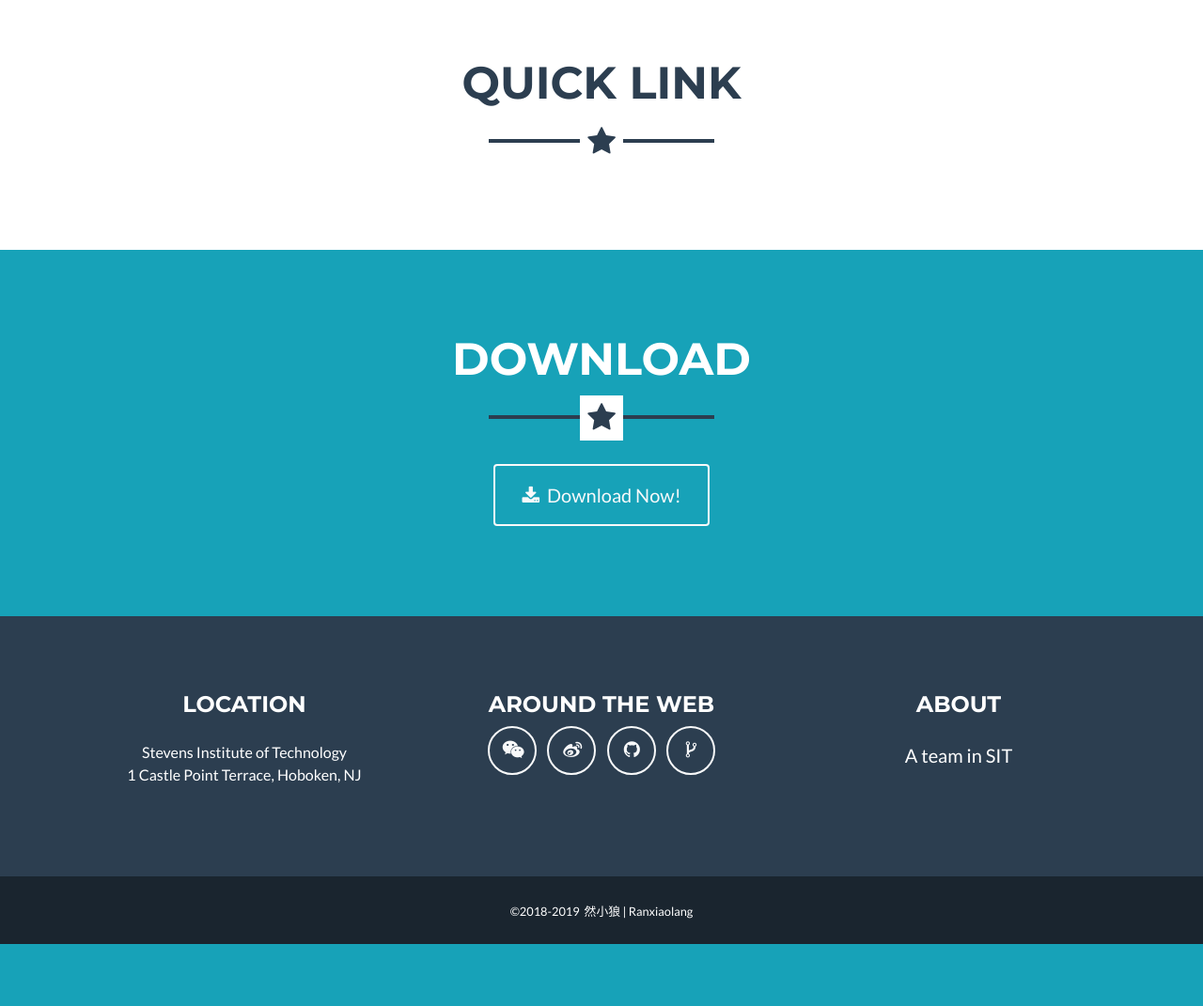
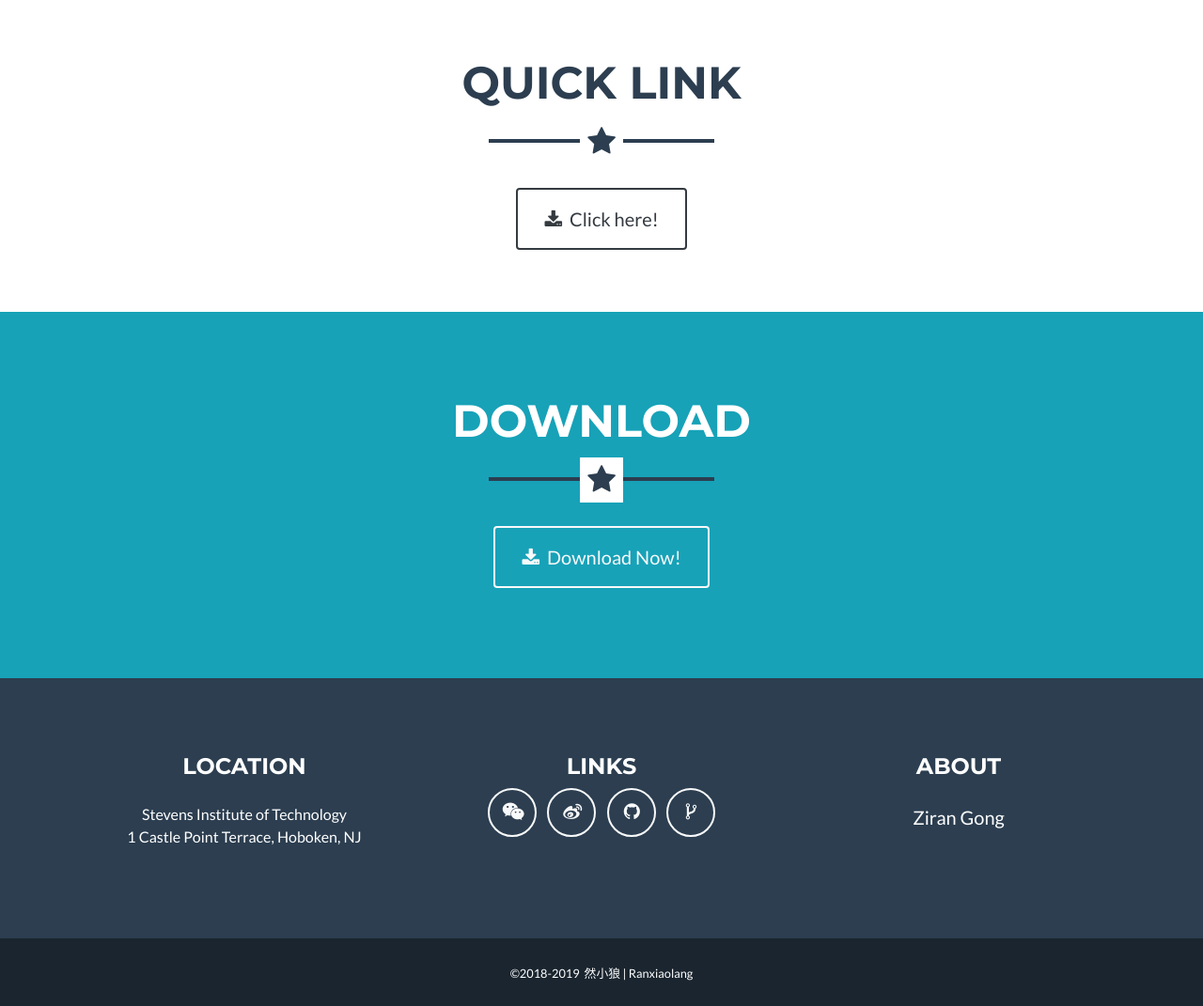
Before and after one commit to nature1995/Image-classifiers-on-Django-with-RESTAPI-V2, a Django app: template templates/home.html in a window 1280 px wide. Shown: the part 825-1896 px from the top of the page at 94% size. Before the commit the page ends 1830 px from the top, so only its background shows below. Run offline with Django 3.2, Linux system fonts and the light colour scheme; the template is opened without the code that fills it, so the values that code supplies are empty; some libraries are stand-ins or nearby versions.

Commit message:
feat:更新V2

```diff
--- a/templates/base.html
+++ b/templates/base.html
@@ -22,7 +22,7 @@
 <!-- navbar -->
 <body id="page-top">
     <nav class="navbar navbar-light navbar-expand-lg fixed-top bg-secondary text-uppercase" id="mainNav">
-        <div class="container"><a class="navbar-brand js-scroll-trigger" href="#page-top">ATCC</a><button data-toggle="collapse" data-target="#navbarResponsive" class="navbar-toggler navbar-toggler-right text-uppercase bg-info text-white rounded" aria-controls="navbarResponsive"
+        <div class="container"><a class="navbar-brand js-scroll-trigger" href="#page-top">AI</a><button data-toggle="collapse" data-target="#navbarResponsive" class="navbar-toggler navbar-toggler-right text-uppercase bg-info text-white rounded" aria-controls="navbarResponsive"
                 aria-expanded="false" aria-label="Toggle navigation"><i class="fa fa-bars"></i></button>
             <div class="collapse navbar-collapse" id="navbarResponsive">
                 <ul class="nav navbar-nav ml-auto">
@@ -88,17 +88,21 @@
                     <p>Stevens Institute of Technology<br>1 Castle Point Terrace, Hoboken, NJ<br></p>
                 </div>
                 <div class="col-md-4 mb-5 mb-lg-0">
-                    <h4 class="text-uppercase">Around the Web</h4>
+                    <h4 class="text-uppercase">Links</h4>
                     <ul class="list-inline">
-                        <li class="list-inline-item"><a class="btn btn-outline-light btn-social text-center rounded-circle" role="button" href="#"><i class="fa fa-weixin fa-fw"></i></a></li>
-                        <li class="list-inline-item"><a class="btn btn-outline-light btn-social text-center rounded-circle" role="button" href="#"><i class="fa fa-weibo fa-fw"></i></a></li>
-                        <li class="list-inline-item"><a class="btn btn-outline-light btn-social text-center rounded-circle" role="button" href="#"><i class="fa fa-github fa-fw"></i></a></li>
-                        <li class="list-inline-item"><a class="btn btn-outline-light btn-social text-center rounded-circle" role="button" href="#"><i class="fa fa-code-fork fa-fw"></i></a></li>
+                        <li class="list-inline-item"><a class="btn btn-outline-light btn-social text-center rounded-circle"
+                                                        role="button" href="#"><i class="fa fa-weixin fa-fw"></i></a></li>
+                        <li class="list-inline-item"><a class="btn btn-outline-light btn-social text-center rounded-circle"
+                                                        role="button" href="#"><i class="fa fa-weibo fa-fw"></i></a></li>
+                        <li class="list-inline-item"><a class="btn btn-outline-light btn-social text-center rounded-circle"
+                                                        role="button" href="https://github.com/nature1995/Image-classifiers-on-Django-with-RESTAPI-V2"><i class="fa fa-github fa-fw"></i></a></li>
+                        <li class="list-inline-item"><a class="btn btn-outline-light btn-social text-center rounded-circle"
+                                                        role="button" href="https://github.com/nature1995/Image-classifiers-on-Django-with-RESTAPI-V2"><i class="fa fa-code-fork fa-fw"></i></a></li>
                     </ul>
                 </div>
                 <div class="col-md-4">
                     <h4 class="text-uppercase mb-4">About</h4>
-                    <p class="lead mb-0"><span>A team in SIT</span></p>
+                    <p class="lead mb-0"><span>Ziran Gong</span></p>
                 </div>
             </div>
         </div>
--- a/templates/home.html
+++ b/templates/home.html
@@ -21,6 +21,8 @@
       <div class="container">
           <h2 class="text-uppercase text-center text-secondary">Quick Link</h2>
           <hr class="star-dark mb-5">
+          <div class="text-center mt-4"><a class="btn btn-outline-dark btn-xl" role="button" href="{% url "predict" %}">
+            <i class="fa fa-download mr-2"></i><span>Click here!</span></a></div>
       </div>
   </section>
 {% endblock content %}
```
Also changed, not shown: LICENSE.md (added), db.sqlite3.
